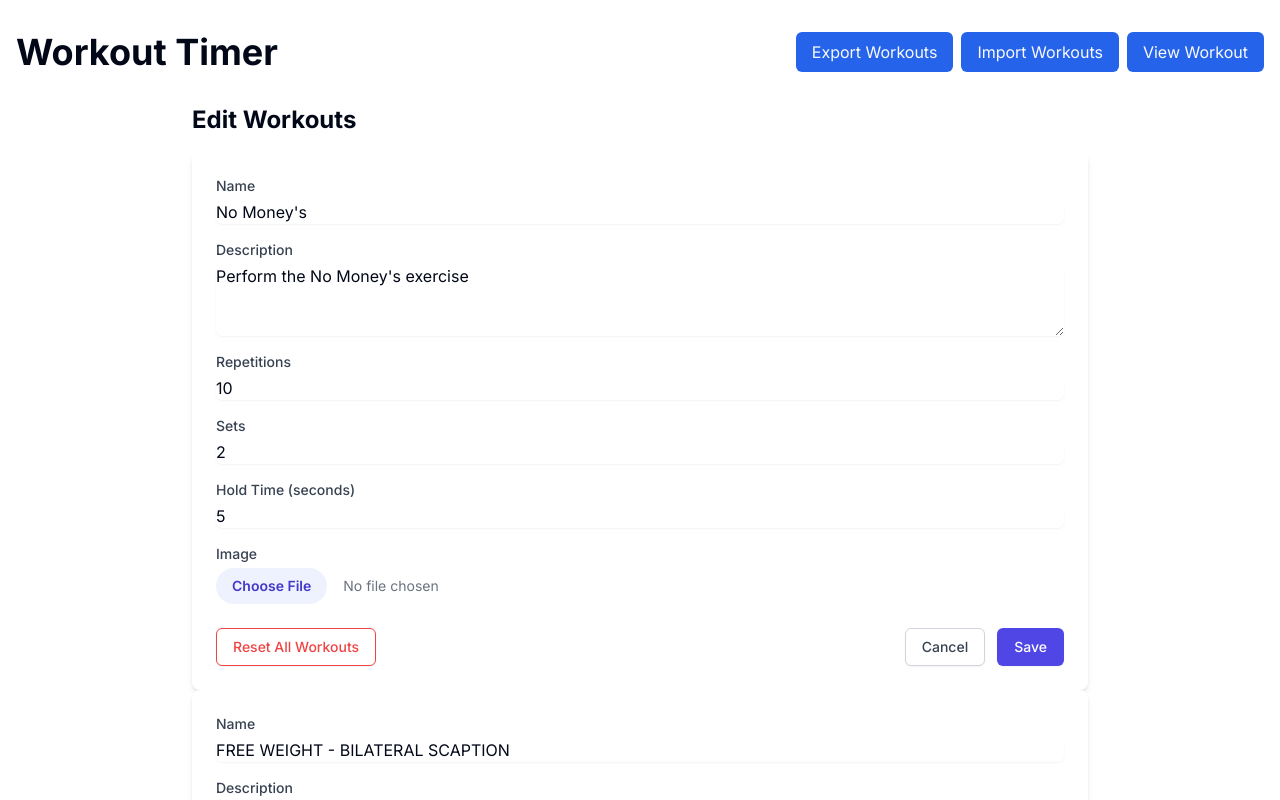
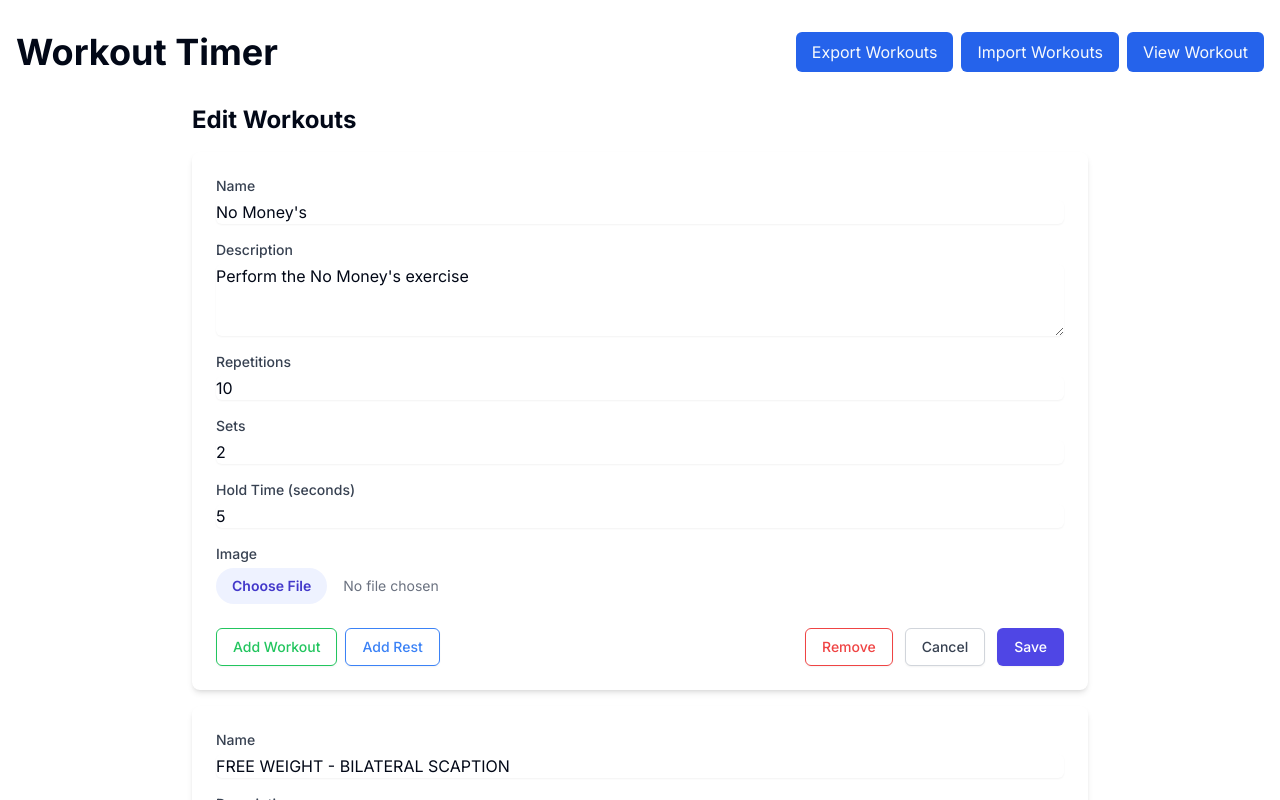
Before and after one commit to mendelgordon/workout-timer, a Next.js app: page / in a window 1280 px wide. Both pictures are taken after a click on the button "Edit Workout". Shown: the top 800 px of the page. Built offline with nearby package versions, Linux system fonts and the light colour scheme.

Commit message:
Implement add and remove workout features

```diff
--- a/components/Main.jsx
+++ b/components/Main.jsx
@@ -68,7 +68,18 @@ export function Main() {
     }
   };
 
-  // Color values are now handled by Tailwind classes
+  const addWorkout = () => {
+    setWorkouts([...workouts, { name: 'New Workout', description: '', repetitions: 0, sets: 0, holdTime: 0 }]);
+  };
+
+  const addRest = () => {
+    setWorkouts([...workouts, { isRest: true, restTime: 60 }]);
+  };
+
+  const removeWorkout = (index) => {
+    const updatedWorkouts = workouts.filter((_, i) => i !== index);
+    setWorkouts(updatedWorkouts);
+  };
 
   const updateTimer = useCallback(() => {
     if (remainingTimeRef.current > 0) {
@@ -209,25 +220,37 @@ export function Main() {
               {workouts.map((workout, index) => (
                 <WorkoutEditor
                   key={index}
-                  exercise={workout}
-                  onSave={(updatedExercise) => {
+                  workout={workout}
+                  onSave={(updatedWorkout) => {
                     const updatedWorkouts = [...workouts];
-                    updatedWorkouts[index] = updatedExercise;
+                    updatedWorkouts[index] = updatedWorkout;
                     setWorkouts(updatedWorkouts);
                   }}
-                  onDelete={() => {
-                    const updatedWorkouts = workouts.filter((_, i) => i !== index);
-                    setWorkouts(updatedWorkouts);
-                  }}
-                  onReset={resetWorkouts}
+                  onRemoveWorkout={() => removeWorkout(index)}
+                  onAddWorkout={addWorkout}
+                  onAddRest={addRest}
                 />
               ))}
+              <div className="mt-4 flex space-x-2">
+                <button
+                  onClick={addWorkout}
+                  className="px-4 py-2 bg-green-500 text-white rounded-md hover:bg-green-600 transition-colors"
+                >
+                  Add Workout
+                </button>
+                <button
+                  onClick={addRest}
+                  className="px-4 py-2 bg-blue-500 text-white rounded-md hover:bg-blue-600 transition-colors"
+                >
+                  Add Rest
+                </button>
                 <button
                   onClick={() => setIsEditing(false)}
-                className="mt-4 px-4 py-2 bg-primary text-primary-foreground rounded-md hover:bg-primary/90 transition-colors"
+                  className="px-4 py-2 bg-primary text-primary-foreground rounded-md hover:bg-primary/90 transition-colors"
                 >
                   Done Editing
                 </button>
+              </div>
             </div>
           ) : (
             <>
@@ -242,12 +265,16 @@ export function Main() {
                 >
                   {workouts.map((workout, index) => (
                     <option key={index} value={index}>
-                      {workout.name}
+                      {workout.isRest ? `Rest (${workout.restTime}s)` : workout.name}
                     </option>
                   ))}
                 </select>
               </div>
+              {workouts[currentExerciseIndex].isRest ? (
+                <div className="text-2xl font-semibold">Rest Period</div>
+              ) : (
                 <ExerciseCard exercise={workouts[currentExerciseIndex]} />
+              )}
               <div className="text-7xl font-bold">{timerDisplay}</div>
               <div className="text-2xl">Round: {currentRound + 1}/{rounds}</div>
               <div className="text-2xl font-semibold">{isResting ? 'Resting' : 'Working'}</div>
--- a/components/WorkoutEditor.jsx
+++ b/components/WorkoutEditor.jsx
@@ -1,12 +1,14 @@
 import React, { useState } from 'react';
 
-const WorkoutEditor = ({ exercise = {}, onSave, onCancel, onReset }) => {
-  const [name, setName] = useState(exercise.name || '');
-  const [description, setDescription] = useState(exercise.description || '');
-  const [repetitions, setRepetitions] = useState(exercise.repetitions || 0);
-  const [sets, setSets] = useState(exercise.sets || 0);
-  const [holdTime, setHoldTime] = useState(exercise.holdTime || 0);
-  const [image, setImage] = useState(exercise.image || null);
+const WorkoutEditor = ({ workout = {}, onSave, onCancel, onReset, onAddWorkout, onRemoveWorkout, onAddRest }) => {
+  const [name, setName] = useState(workout.name || '');
+  const [description, setDescription] = useState(workout.description || '');
+  const [repetitions, setRepetitions] = useState(workout.repetitions || 0);
+  const [sets, setSets] = useState(workout.sets || 0);
+  const [holdTime, setHoldTime] = useState(workout.holdTime || 0);
+  const [image, setImage] = useState(workout.image || null);
+  const [isRest, setIsRest] = useState(workout.isRest || false);
+  const [restTime, setRestTime] = useState(workout.restTime || 0);
 
   const handleImageUpload = (e) => {
     const file = e.target.files[0];
@@ -27,7 +29,9 @@ const WorkoutEditor = ({ exercise = {}, onSave, onCancel, onReset }) => {
       repetitions: parseInt(repetitions),
       sets: parseInt(sets),
       holdTime: parseInt(holdTime),
-      image
+      image,
+      isRest,
+      restTime: parseInt(restTime)
     });
   };
 
@@ -38,8 +42,10 @@ const WorkoutEditor = ({ exercise = {}, onSave, onCancel, onReset }) => {
   };
 
   return (
-    <form onSubmit={handleSubmit} className="bg-white dark:bg-gray-800 p-6 rounded-lg shadow-md">
+    <form onSubmit={handleSubmit} className="bg-white dark:bg-gray-800 p-6 rounded-lg shadow-md mb-4">
       <div className="space-y-4">
+        {!isRest && (
+          <>
             <div>
               <label htmlFor="name" className="block text-sm font-medium text-gray-700 dark:text-gray-300">Name</label>
               <input
@@ -117,16 +123,48 @@ const WorkoutEditor = ({ exercise = {}, onSave, onCancel, onReset }) => {
                 <img src={image} alt="Exercise preview" className="mt-2 rounded-md max-h-48 object-cover" />
               </div>
             )}
+          </>
+        )}
+        {isRest && (
+          <div>
+            <label htmlFor="restTime" className="block text-sm font-medium text-gray-700 dark:text-gray-300">Rest Time (seconds)</label>
+            <input
+              type="number"
+              id="restTime"
+              value={restTime}
+              onChange={(e) => setRestTime(e.target.value)}
+              className="mt-1 block w-full rounded-md border-gray-300 shadow-sm focus:border-indigo-300 focus:ring focus:ring-indigo-200 focus:ring-opacity-50"
+              min="0"
+              required
+            />
+          </div>
+        )}
       </div>
       <div className="mt-6 flex justify-between items-center">
+        <div>
           <button
             type="button"
-          onClick={handleReset}
+            onClick={onAddWorkout}
+            className="mr-2 px-4 py-2 border border-green-500 text-green-500 rounded-md shadow-sm text-sm font-medium hover:bg-green-50 focus:outline-none focus:ring-2 focus:ring-offset-2 focus:ring-green-500"
+          >
+            Add Workout
+          </button>
+          <button
+            type="button"
+            onClick={onAddRest}
+            className="px-4 py-2 border border-blue-500 text-blue-500 rounded-md shadow-sm text-sm font-medium hover:bg-blue-50 focus:outline-none focus:ring-2 focus:ring-offset-2 focus:ring-blue-500"
+          >
+            Add Rest
+          </button>
+        </div>
+        <div className="flex space-x-3">
+          <button
+            type="button"
+            onClick={onRemoveWorkout}
             className="px-4 py-2 border border-red-500 text-red-500 rounded-md shadow-sm text-sm font-medium hover:bg-red-50 focus:outline-none focus:ring-2 focus:ring-offset-2 focus:ring-red-500"
           >
-          Reset All Workouts
+            Remove
           </button>
-        <div className="flex space-x-3">
           <button
             type="button"
             onClick={onCancel}
--- a/package.json
+++ b/package.json
@@ -10,13 +10,10 @@
     "test": "playwright test"
   },
   "dependencies": {
-    "@emotion/react": "^11.13.3",
-    "@emotion/styled": "^11.13.0",
     "@playwright/test": "^1.47.0",
     "@radix-ui/react-icons": "^1.3.0",
     "class-variance-authority": "^0.7.0",
     "clsx": "^2.1.1",
-    "framer-motion": "^11.5.4",
     "lucide-react": "^0.439.0",
     "next": "14.2.8",
     "playwright": "^1.47.0",
```
Lines whose indentation alone changed are shown as unchanged.
